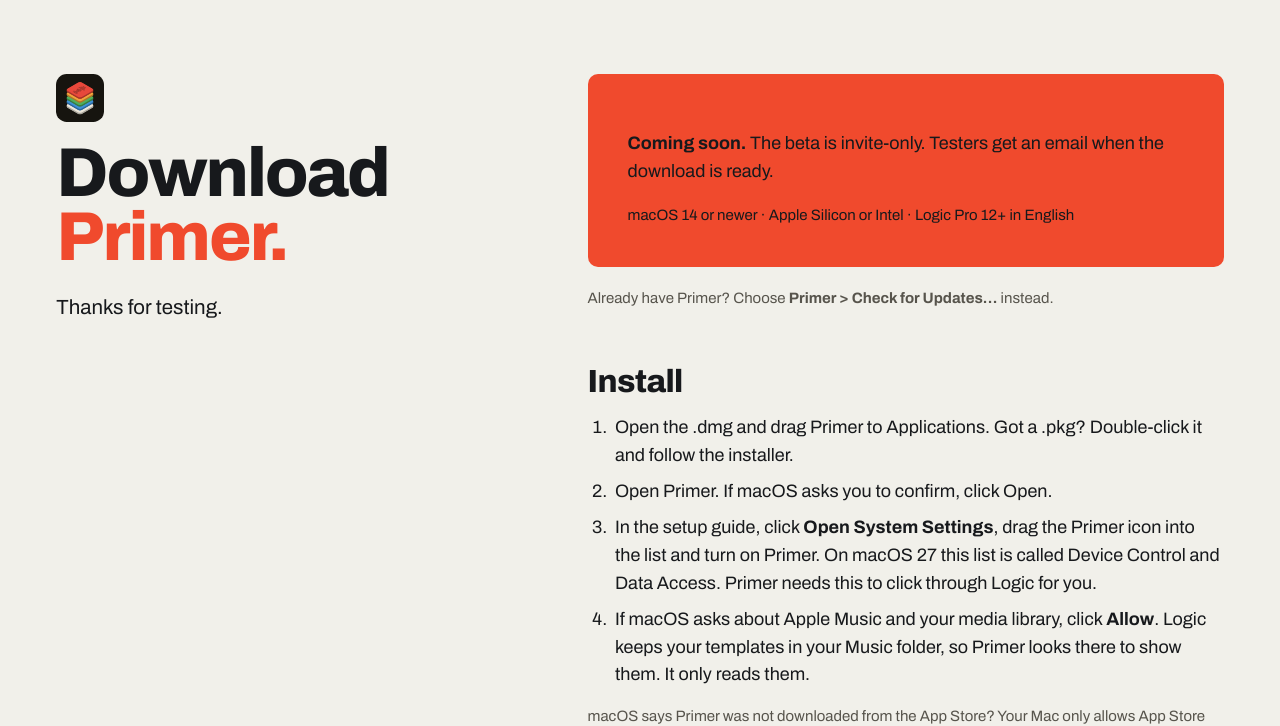
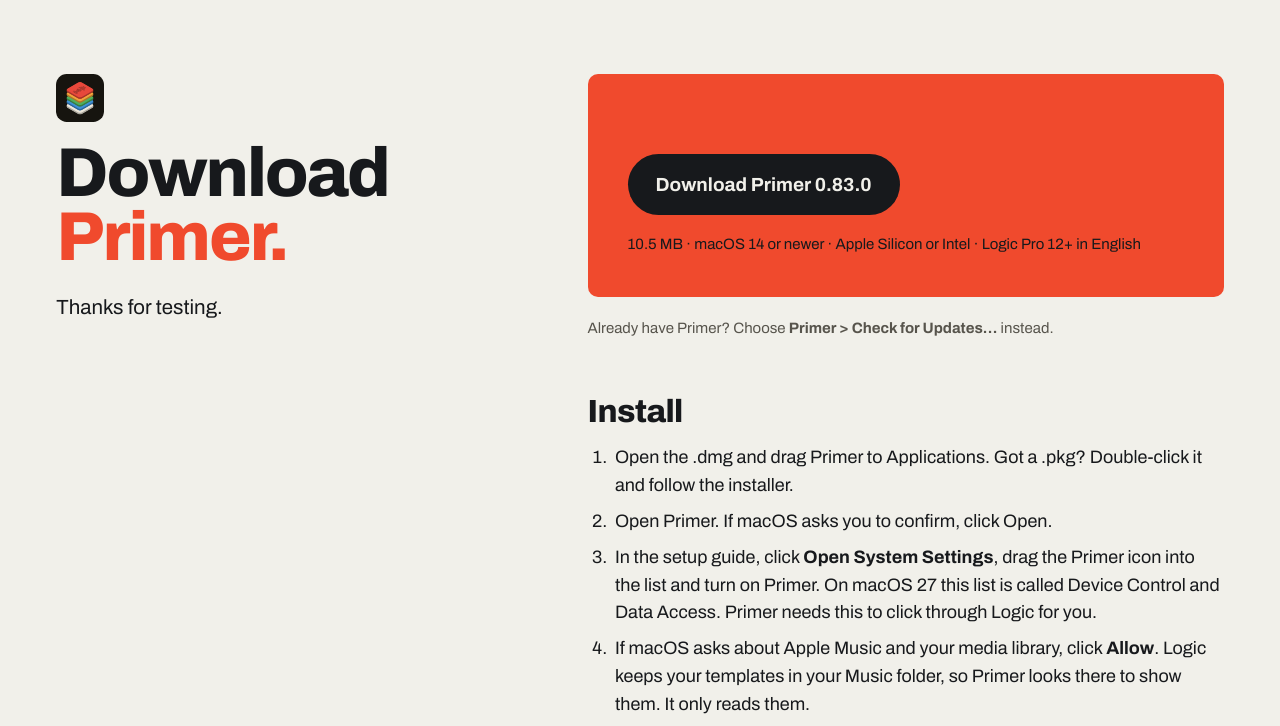
Before and after one commit to iucsola/stroomdoos, a plain HTML site: page download.html in a window 1280 px wide. Shown: the part 76-802 px from the top of the page. Drawn offline with Linux system fonts and the light colour scheme.

Commit message:
Download page: button for Primer 0.83.0 (10.5 MB); goes live only after the GitHub release exists
Co-Authored-By: Claude Opus 5.5 <noreply@anthropic.com>

```diff
--- a/download.html
+++ b/download.html
@@ -40,12 +40,12 @@
 <div class="doc-body">
 
 <div class="card">
-  <!-- At the release: delete the Coming soon line, uncomment the button and the line under it, fill in VERSION (3x) and add the size to the meta line.
-  The email button links to /download.html?start: then the download starts by itself, so testers need one click.
-  <a class="btn" id="dl" href="https://github.com/iucsola/stroomdoos/releases/download/primer-VERSION/Primer-VERSION.dmg">Download Primer VERSION</a>
-  <p class="started" id="dl-started" hidden>Your download has started. Nothing happening? Click the button.</p> -->
-  <p><strong>Coming soon.</strong> The beta is invite-only. Testers get an email when the download is ready.</p>
-  <p class="meta"><span>macOS 14 or newer</span><span>Apple Silicon or Intel</span><span>Logic Pro 12+ in English</span></p>
+  <!-- On each release fill in the version (3x) and the size. The email button links to /download.html?start: then the
+  download starts by itself, so testers need one click. The .dmg comes from scripts/publish-update.sh (GitHub release primer-<version>):
+  put this page live only after that release exists. -->
+  <a class="btn" id="dl" href="https://github.com/iucsola/stroomdoos/releases/download/primer-0.83.0/Primer-0.83.0.dmg">Download Primer 0.83.0</a>
+  <p class="started" id="dl-started" hidden>Your download has started. Nothing happening? Click the button.</p>
+  <p class="meta"><span>10.5 MB</span><span>macOS 14 or newer</span><span>Apple Silicon or Intel</span><span>Logic Pro 12+ in English</span></p>
 </div>
 <p class="note">Already have Primer? Choose <strong>Primer &gt; Check for Updates…</strong> instead.</p>
 
```
